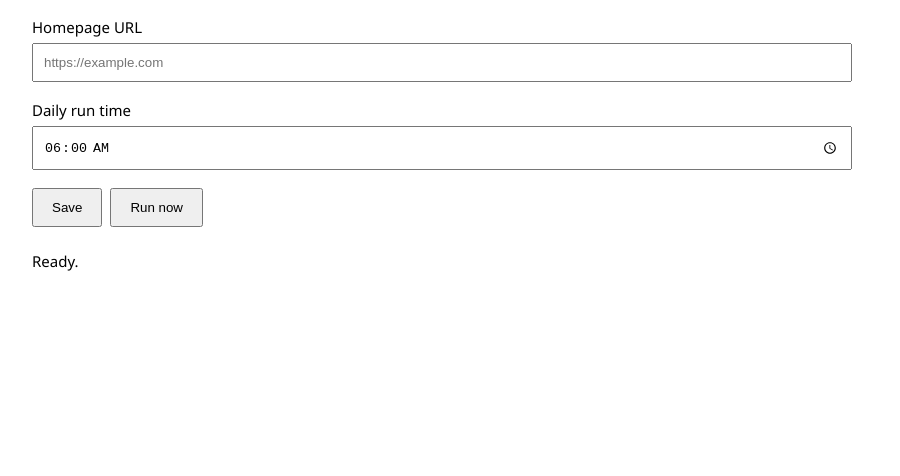
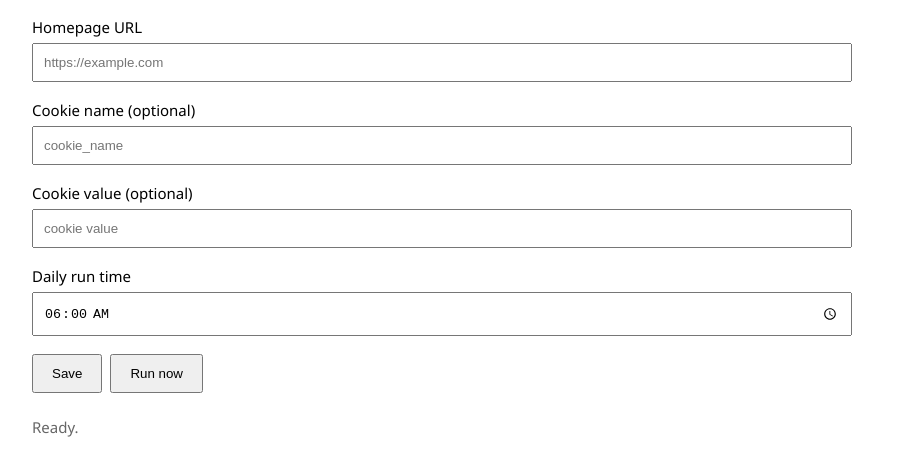
Before and after one commit to danielmessem/websitetester, an Electron app: page windows/renderer/index.html in a window 900 px wide. Shown: the part 76-552 px from the top of the page. Drawn offline with Linux system fonts and the light colour scheme; no server answers.

Commit message:
Add cookie configuration fields

```diff
--- a/windows/renderer/index.html
+++ b/windows/renderer/index.html
@@ -1 +1 @@
-<!doctype html><html><head><meta charset="utf-8"><title>Website Tester</title><style>body{font:15px Segoe UI,Arial;margin:32px;max-width:820px}input{width:100%;padding:10px;margin:6px 0 18px;box-sizing:border-box}button{padding:10px 18px;margin-right:8px}#status{margin-top:24px;white-space:pre-wrap}.pass{color:#16803c}.fail{color:#b42318}</style></head><body><h1>Website Tester</h1><label>Homepage URL</label><input id="url" placeholder="https://example.com"><label>Daily run time</label><input id="schedule" type="time" value="06:00"><button id="save">Save</button><button id="run">Run now</button><div id="status">Ready.</div><script src="renderer.js"></script></body></html>
+<!doctype html><html><head><meta charset="utf-8"><title>Website Tester</title><style>body{font:15px Segoe UI,Arial;margin:32px;max-width:820px}input{width:100%;padding:10px;margin:6px 0 18px;box-sizing:border-box}button{padding:10px 18px;margin-right:8px}#status,#progress{margin-top:24px;white-space:pre-wrap}.pass{color:#16803c}.fail{color:#b42318}.muted{color:#666}</style></head><body><h1>Website Tester</h1><label>Homepage URL</label><input id="url" placeholder="https://example.com"><label>Cookie name (optional)</label><input id="cookieName" placeholder="cookie_name"><label>Cookie value (optional)</label><input id="cookieValue" placeholder="cookie value"><label>Daily run time</label><input id="schedule" type="time" value="06:00"><button id="save">Save</button><button id="run">Run now</button><div id="progress" class="muted">Ready.</div><div id="status"></div><script src="renderer.js"></script></body></html>
```
